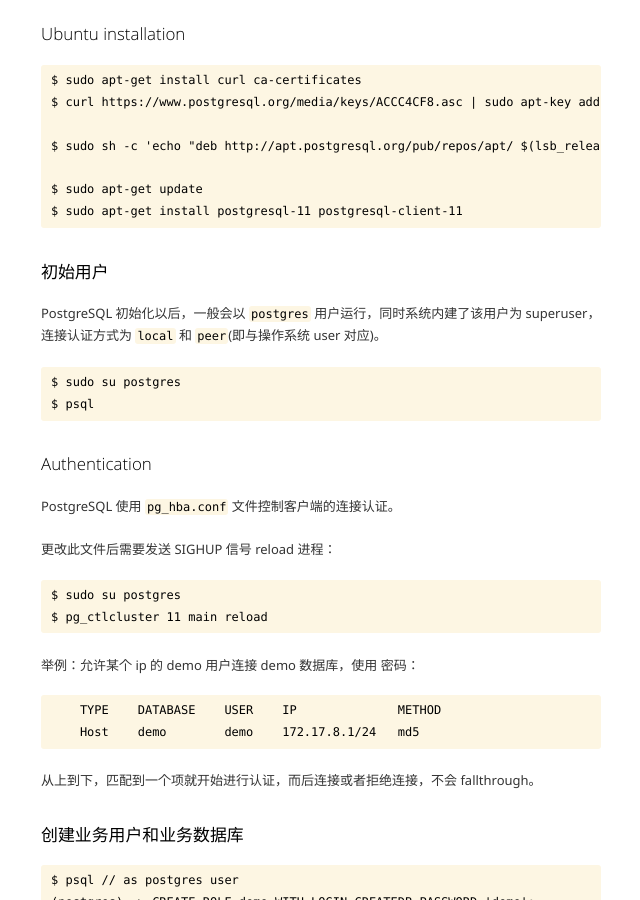
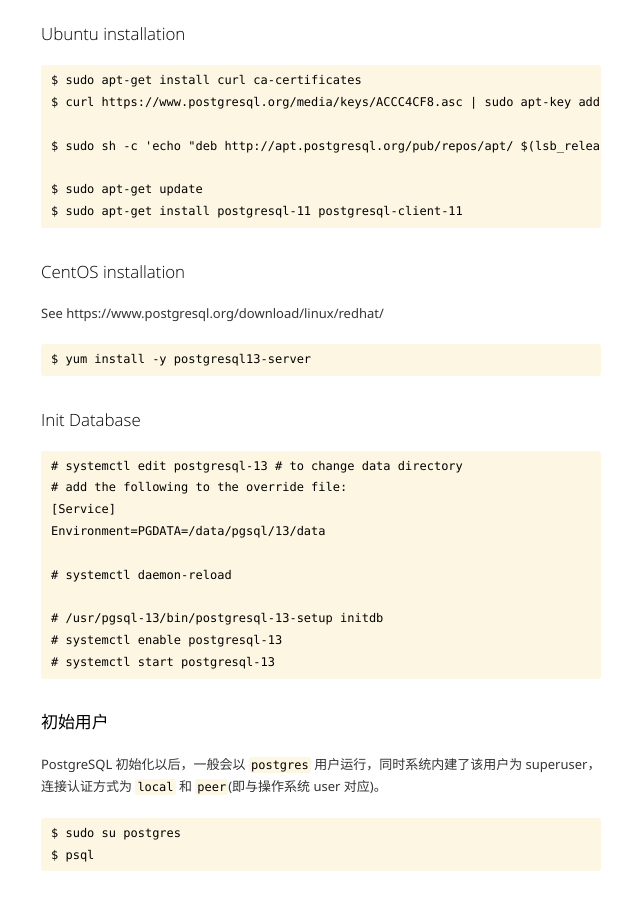
Before and after one commit to kidlj/awei, a Jekyll site: the page built from _wiki/postgresql.md, in a window 1280 px wide and 900 px high, scrolled down 238 px. Shown: the whole window, without its empty margins (319-959 px from the left). Built offline with Jekyll 4.4.1, drawn with Linux system fonts in a browser that asks for light colours.

Commit message:
add postgresql db Init doc

```diff
--- a/_wiki/postgresql.md
+++ b/_wiki/postgresql.md
@@ -11,6 +11,26 @@
 
     $ sudo apt-get update
     $ sudo apt-get install postgresql-11 postgresql-client-11
+
+### CentOS installation
+
+See https://www.postgresql.org/download/linux/redhat/
+
+    $ yum install -y postgresql13-server
+
+### Init Database
+
+    # systemctl edit postgresql-13 # to change data directory
+    # add the following to the override file:
+    [Service]
+    Environment=PGDATA=/data/pgsql/13/data
+
+    # systemctl daemon-reload
+
+    # /usr/pgsql-13/bin/postgresql-13-setup initdb
+    # systemctl enable postgresql-13
+    # systemctl start postgresql-13
+
 
 ### 初始用户
 
```
